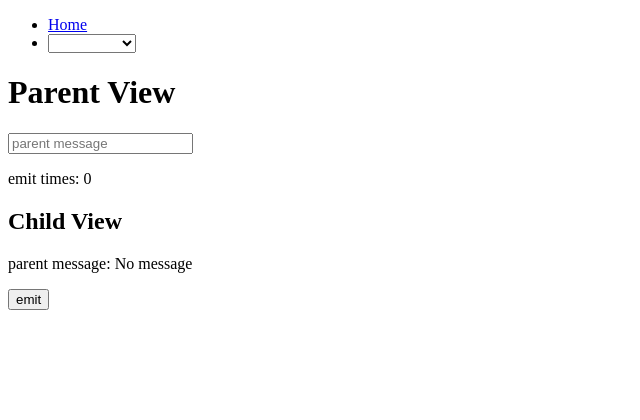
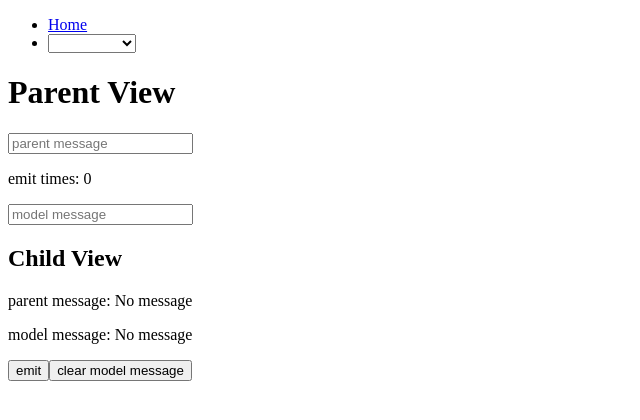
Before and after one commit to ian852364197/Vue-edu-note, a Vue app: page /component in a window 1280 px wide. Shown: the top 420 px of the page, without its empty margins (0-640 px from the left). Built offline with nearby package versions, Linux system fonts and the light colour scheme.

Commit message:
feat. 新增defineModel

```diff
--- a/src/components/ChildComp.vue
+++ b/src/components/ChildComp.vue
@@ -2,13 +2,16 @@
   <div>
     <h2>Child View</h2>
     <p>parent message: {{ props.pMsg || 'No message' }}</p>
+    <p>model message: {{ model || 'No message' }}</p>
     <button @click="emit('childInput')">emit</button>
+    <button @click="model = ''">clear model message</button>
   </div>
 </template>
 
 <script setup>
 const props = defineProps(['pMsg']);
 const emit = defineEmits(['childInput']);
+const model = defineModel();
 </script>
 
 <style scoped></style>
--- a/src/views/CompView.vue
+++ b/src/views/CompView.vue
@@ -3,7 +3,8 @@
     <h1>Parent View</h1>
     <input v-model="parentMsg" placeholder="parent message" />
     <p>emit times: {{ emitTimes }}</p>
-    <ChildView :pMsg="parentMsg" @childInput="emitTimes++"></ChildView>
+    <input v-model="msgModel" placeholder="model message" />
+    <ChildView :pMsg="parentMsg" @childInput="emitTimes++" v-model="msgModel"></ChildView>
   </div>
 </template>
 
@@ -13,6 +14,7 @@ import ChildView from '@/components/ChildComp.vue';
 
 const parentMsg = ref('');
 const emitTimes = ref(0);
+const msgModel = ref('');
 </script>
 
 <style scoped></style>
```
